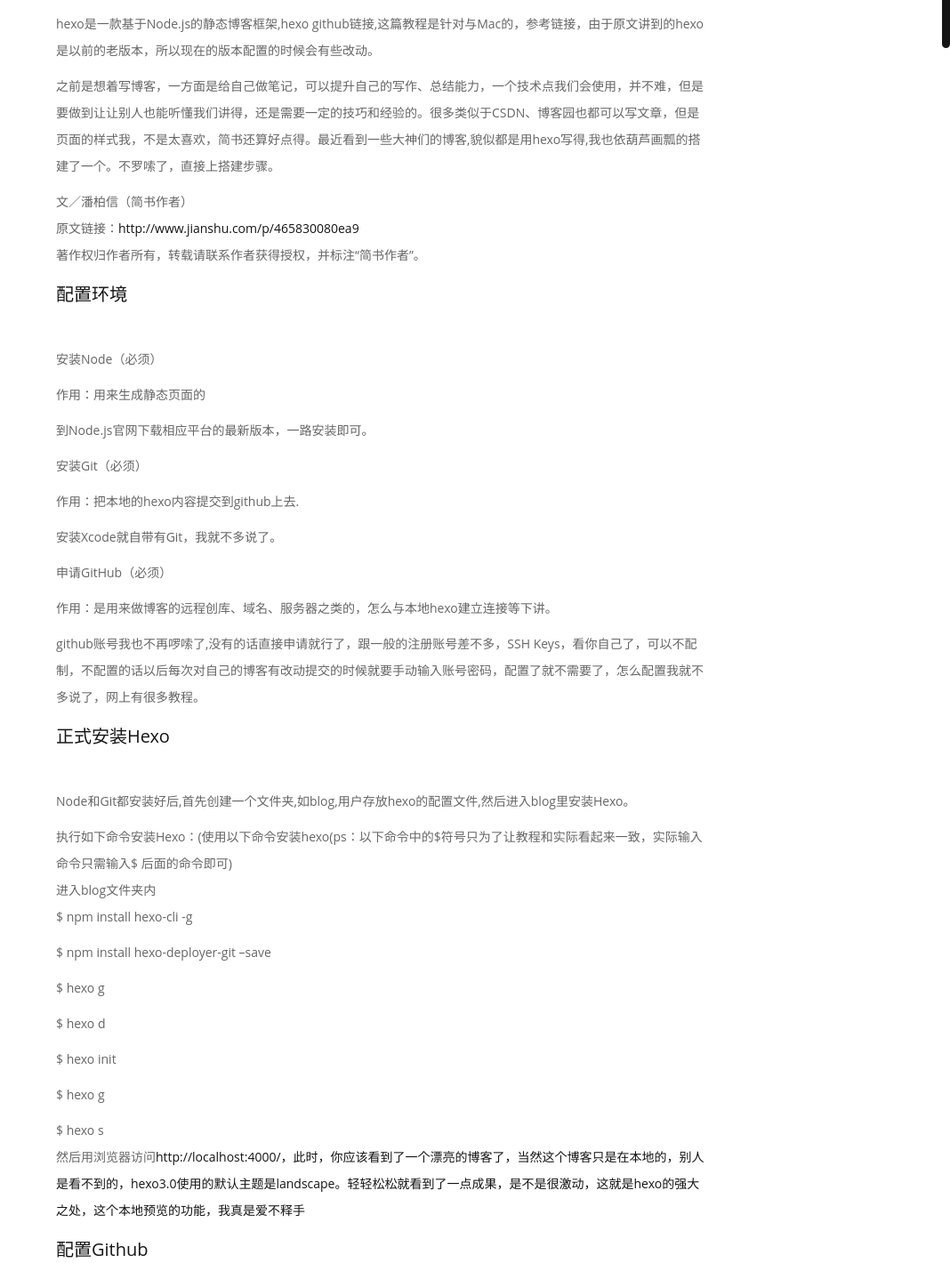
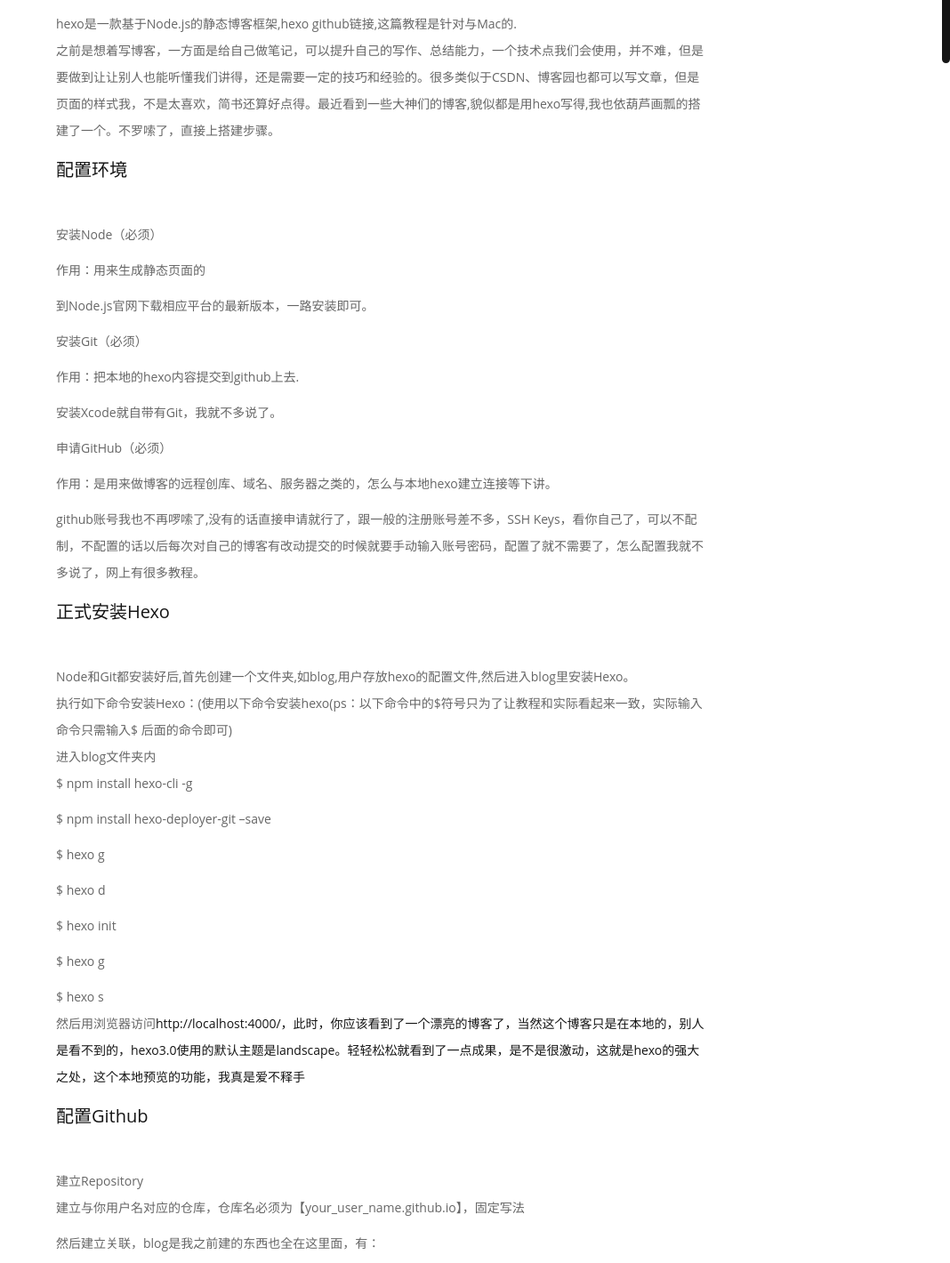
Before and after one commit to YY56/YY56.github.io, a plain HTML site: page 2016/09/06/HEXO-github-搭建属于自己的博客/index.html in a window 1280 px wide. Shown: the part 203-1623 px from the top of the page at 89% size, without its empty margins (212-1280 px from the left). Drawn offline with Linux system fonts and the light colour scheme; a script that the page names is missing; a web font is replaced by a local one.

Commit message:
Site updated: 2016-09-18 22:25:28

```diff
--- a/2016/09/06/HEXO-github-搭建属于自己的博客/index.html
+++ b/2016/09/06/HEXO-github-搭建属于自己的博客/index.html
@@ -206,9 +206,7 @@
             </div>
         </div>
         <div class="col-md-8 col-md-offset-2">
-      		<p>hexo是一款基于Node.js的静态博客框架,hexo github链接,这篇教程是针对与Mac的，参考链接，由于原文讲到的hexo是以前的老版本，所以现在的版本配置的时候会有些改动。</p>
-<p>之前是想着写博客，一方面是给自己做笔记，可以提升自己的写作、总结能力，一个技术点我们会使用，并不难，但是要做到让让别人也能听懂我们讲得，还是需要一定的技巧和经验的。很多类似于CSDN、博客园也都可以写文章，但是页面的样式我，不是太喜欢，简书还算好点得。最近看到一些大神们的博客,貌似都是用hexo写得,我也依葫芦画瓢的搭建了一个。不罗嗦了，直接上搭建步骤。</p>
-<p>文／潘柏信（简书作者）<br>原文链接：<a href="http://www.jianshu.com/p/465830080ea9" target="_blank" rel="external">http://www.jianshu.com/p/465830080ea9</a><br>著作权归作者所有，转载请联系作者获得授权，并标注“简书作者”。</p>
+      		<p>hexo是一款基于Node.js的静态博客框架,hexo github链接,这篇教程是针对与Mac的.<br>之前是想着写博客，一方面是给自己做笔记，可以提升自己的写作、总结能力，一个技术点我们会使用，并不难，但是要做到让让别人也能听懂我们讲得，还是需要一定的技巧和经验的。很多类似于CSDN、博客园也都可以写文章，但是页面的样式我，不是太喜欢，简书还算好点得。最近看到一些大神们的博客,貌似都是用hexo写得,我也依葫芦画瓢的搭建了一个。不罗嗦了，直接上搭建步骤。</p>
 <p></p><h3>配置环境</h3><br>安装Node（必须）<p></p>
 <p>作用：用来生成静态页面的</p>
 <p>到Node.js官网下载相应平台的最新版本，一路安装即可。</p>
@@ -218,8 +216,7 @@
 <p>申请GitHub（必须）</p>
 <p>作用：是用来做博客的远程创库、域名、服务器之类的，怎么与本地hexo建立连接等下讲。</p>
 <p>github账号我也不再啰嗦了,没有的话直接申请就行了，跟一般的注册账号差不多，SSH Keys，看你自己了，可以不配制，不配置的话以后每次对自己的博客有改动提交的时候就要手动输入账号密码，配置了就不需要了，怎么配置我就不多说了，网上有很多教程。</p>
-<p></p><h3>正式安装Hexo</h3><br>Node和Git都安装好后,首先创建一个文件夹,如blog,用户存放hexo的配置文件,然后进入blog里安装Hexo。<p></p>
-<p>执行如下命令安装Hexo：(使用以下命令安装hexo(ps：以下命令中的$符号只为了让教程和实际看起来一致，实际输入命令只需输入$ 后面的命令即可)<br>进入blog文件夹内<br>$ npm install hexo-cli -g</p>
+<p></p><h3>正式安装Hexo</h3><br>Node和Git都安装好后,首先创建一个文件夹,如blog,用户存放hexo的配置文件,然后进入blog里安装Hexo。<br>执行如下命令安装Hexo：(使用以下命令安装hexo(ps：以下命令中的$符号只为了让教程和实际看起来一致，实际输入命令只需输入$ 后面的命令即可)<br>进入blog文件夹内<br>$ npm install hexo-cli -g<p></p>
 <p>$ npm install hexo-deployer-git –save</p>
 <p>$ hexo g</p>
 <p>$ hexo d</p>
@@ -227,7 +224,7 @@
 <p>$ hexo g</p>
 <p>$ hexo s<br>然后用浏览器访问<a href="http://localhost:4000/，此时，你应该看到了一个漂亮的博客了，当然这个博客只是在本地的，别人是看不到的，hexo3.0使用的默认主题是landscape。轻轻松松就看到了一点成果，是不是很激动，这就是hexo的强大之处，这个本地预览的功能，我真是爱不释手" target="_blank" rel="external">http://localhost:4000/，此时，你应该看到了一个漂亮的博客了，当然这个博客只是在本地的，别人是看不到的，hexo3.0使用的默认主题是landscape。轻轻松松就看到了一点成果，是不是很激动，这就是hexo的强大之处，这个本地预览的功能，我真是爱不释手</a></p>
 <p></p><h3>配置Github</h3><br>建立Repository<br>建立与你用户名对应的仓库，仓库名必须为【your_user_name.github.io】，固定写法<p></p>
-<p>然后建立关联，我的blog在本地/Users/leopard/blog，blog是我之前建的东西也全在这里面，有：</p>
+<p>然后建立关联，blog是我之前建的东西也全在这里面，有：</p>
 <pre><code>_config.yml    node_modules    public      source
 
 db.json        package.json    scaffolds  themes
```
Also changed, not shown: index.html (+1 -2 lines).
